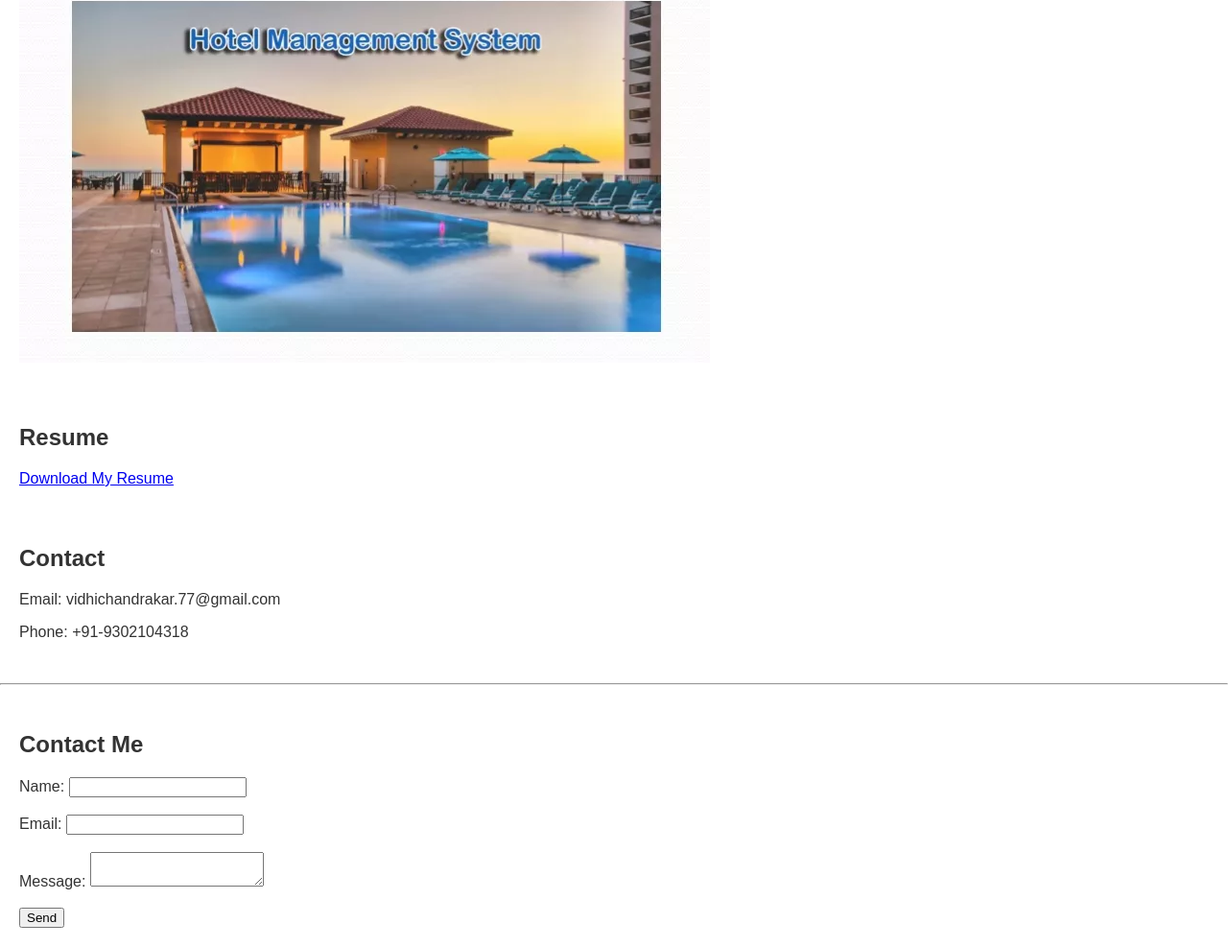
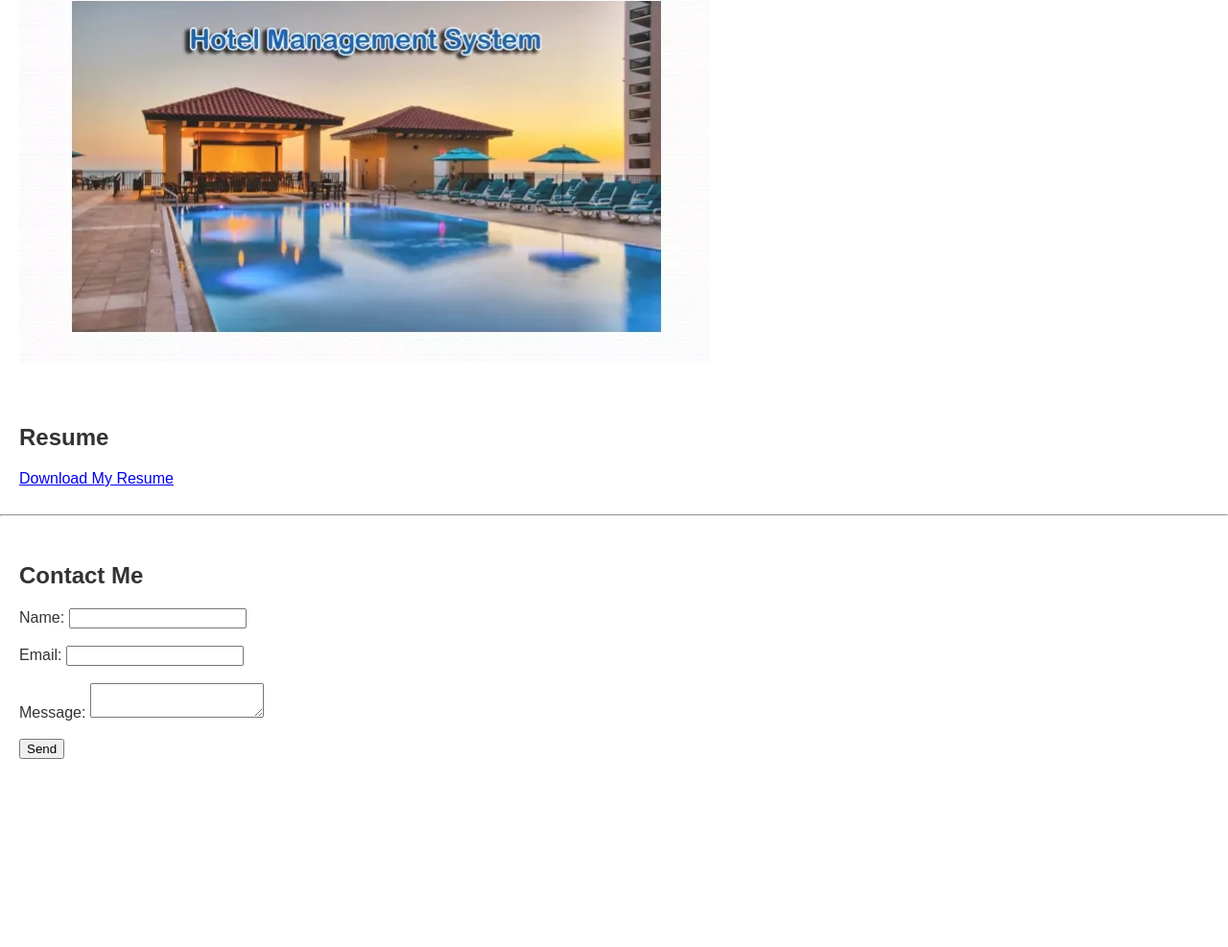
Before and after one commit to Vidhi1707/codesoft_task2, a plain HTML site: page index.html in a window 1280 px wide. Shown: the part 2614-3601 px from the top of the page at 96% size. After the commit the page ends 3425 px from the top, so only its background shows below. Drawn offline with Linux system fonts and the light colour scheme.

Commit message:
Update index.html

```diff
--- a/index.html
+++ b/index.html
@@ -58,11 +58,7 @@
     </section>
 
     <!-- Contact Section -->
-    <section id="contact">
-        <h2>Contact</h2>
-        <p>Email: vidhichandrakar.77@gmail.com</p>
-        <p>Phone: +91-9302104318</p>
-    </section>
+
      <hr>
 
             <section>
```
